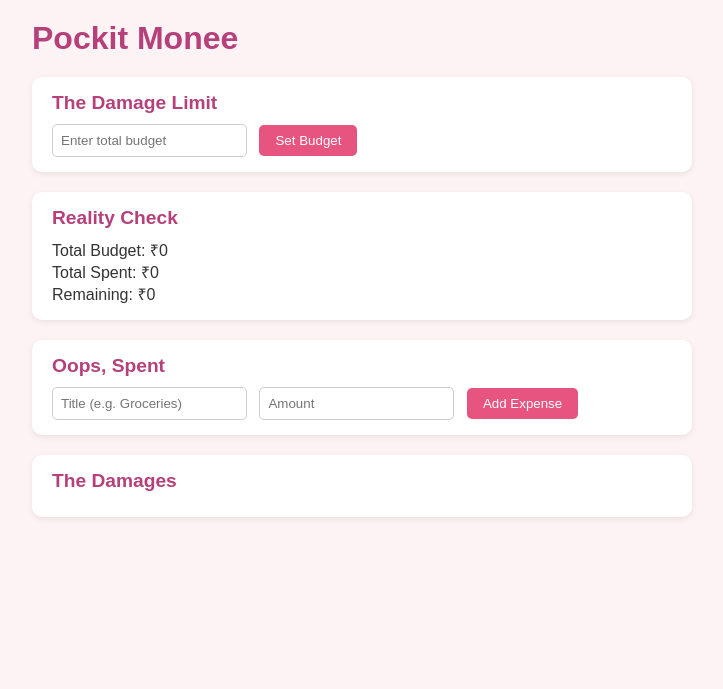
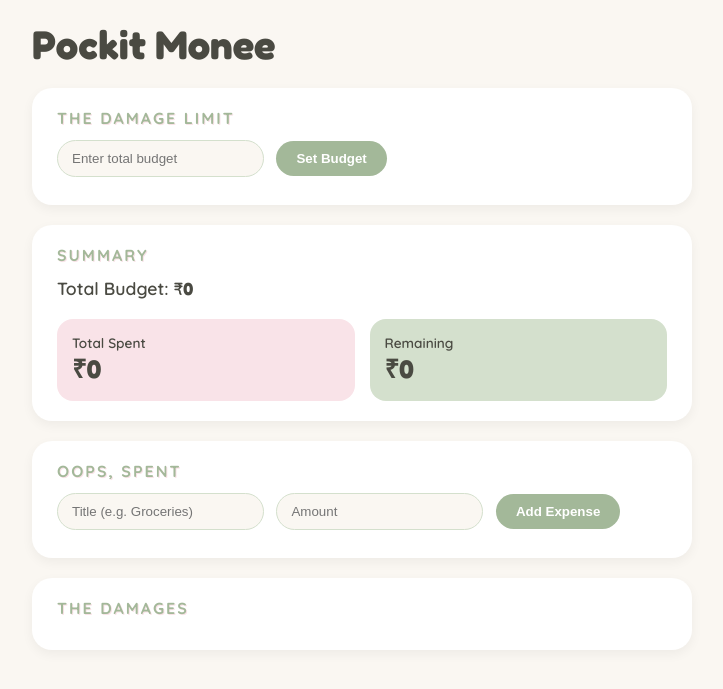
Before and after one commit to simakhter1109/expense-tracker, a Flask app: page / in a window 1280 px wide. Shown: the top 689 px of the page, without its empty margins (278-1001 px from the left). Run offline with Flask 3, Linux system fonts and the light colour scheme.

Commit message:
changed the interface

```diff
--- a/static/style.css
+++ b/static/style.css
@@ -1,3 +1,12 @@
+:root {
+    --sage: #a3b899;
+    --sage-light: #d4e0cd;
+    --pink: #f0c4cf;
+    --pink-light: #f9e3e8;
+    --off-white: #faf7f2;
+    --text-dark: #4a4a42;
+}
+
 * {
     margin: 0;
     padding: 0;
@@ -5,51 +14,62 @@
 }
 
 body {
-    font-family: Arial, sans-serif;
-    background-color: #fdf3f5;
-    color: #333;
+font-family: 'Quicksand', sans-serif;
+    background-color: var(--off-white);
+    color: var(--text-dark);
     padding: 20px;
     max-width: 700px;
     margin: 0 auto;
 }
 
 h1 {
-    color: #b5407a;
+ font-family: 'Fredoka', sans-serif;
+    font-weight: 700;
+    font-size: 2.5rem;
+    color: var(--text-dark);
     margin-bottom: 20px;
 }
 
 section {
     background-color: white;
-    border-radius: 10px;
-    padding: 15px 20px;
+    border-radius: 20px;
+    padding: 20px 25px;
     margin-bottom: 20px;
-    box-shadow: 0 2px 6px rgba(0,0,0,0.08);
+    box-shadow: 0 4px 12px rgba(0,0,0,0.05);
 }
 
 h2 {
-    color: #b5407a;
-    margin-bottom: 10px;
-    font-size: 1.2rem;
+   font-family: 'Quicksand', sans-serif;
+    font-weight: 700;
+    text-transform: uppercase;
+    letter-spacing: 2px;
+    color: var(--sage);
+    text-shadow: 1px 1px 0px var(--pink-light);
+    margin-bottom: 12px;
+    font-size: 1rem;
 }
 
-input, select {
-    padding: 8px;
+input {
+    padding: 10px 14px;
     margin-right: 8px;
-    border: 1px solid #ccc;
-    border-radius: 5px;
+    margin-bottom: 8px;
+    border: 1px solid var(--sage-light);
+    border-radius: 30px;
+    background-color: var(--off-white);
 }
 
 button {
-    padding: 8px 16px;
-    background-color: #e75480;
+    padding: 10px 20px;
+    background-color: var(--sage);
     color: white;
     border: none;
-    border-radius: 5px;
+    border-radius: 30px;
     cursor: pointer;
+    font-weight: bold;
 }
 
 button:hover {
-    background-color: #cf3f6c;
+    background-color: #8fa585;
 }
 
 ul {
@@ -57,6 +77,53 @@ ul {
 }
 
 li {
-    padding: 8px 0;
-    border-bottom: 1px solid #eee;
+    padding: 10px 0;
+    border-bottom: 1px solid var(--pink-light);
 }
+
+.summary-boxes {
+    display: flex;
+    gap: 15px;
+    margin-top: 20px;
+}
+
+.summary-box {
+    flex: 1;
+    border-radius: 16px;
+    padding: 15px;
+}
+
+.spent-box {
+    background-color: var(--pink-light);
+}
+
+.remaining-box {
+    background-color: var(--sage-light);
+}
+
+
+section p {
+    font-family: 'Quicksand', sans-serif;
+    font-weight: 600;
+    font-size: 1.1rem;
+}
+
+.summary-box .label {
+    font-family: 'Quicksand', sans-serif;
+    font-weight: 600;
+    font-size: 0.85rem;
+    color: var(--text-dark);
+}
+
+.summary-box .amount {
+    font-family: 'Fredoka', sans-serif;
+    font-weight: 700;
+    font-size: 1.6rem;
+    color: var(--text-dark);
+}
+
+.stat-number {
+    font-family: 'Fredoka', sans-serif;
+    font-weight: 700;
+    color: var(--text-dark);
+}
--- a/templates/index.html
+++ b/templates/index.html
@@ -4,6 +4,7 @@
     <meta charset="UTF-8">
     <title>My Expense Tracker</title>
     <link rel="stylesheet" href="{{ url_for('static', filename='style.css') }}">
+    <link href="https://fonts.googleapis.com/css2?family=Fredoka:wght@500;600;700&family=Quicksand:wght@600;700&display=swap" rel="stylesheet">
 </head>
 <body>
     <h1>Pockit Monee</h1>
@@ -14,12 +15,20 @@
         <button id="setBudgetBtn">Set Budget</button>
     </section>
 
-    <section>
-        <h2>Reality Check</h2>
-        <p>Total Budget: ₹<span id="totalBudget">0</span></p>
-        <p>Total Spent: ₹<span id="totalSpent">0</span></p>
-        <p>Remaining: ₹<span id="remaining">0</span></p>
-    </section>
+<section>
+    <h2>Summary</h2>
+    <p>Total Budget: ₹<span id="totalBudget" class="stat-number">0</span></p>
+    <div class="summary-boxes">
+        <div class="summary-box spent-box">
+            <div class="label">Total Spent</div>
+            <div class="amount">₹<span id="totalSpent">0</span></div>
+        </div>
+        <div class="summary-box remaining-box">
+            <div class="label">Remaining</div>
+            <div class="amount">₹<span id="remaining">0</span></div>
+        </div>
+    </div>
+</section>
 
 <section>
     <h2>Oops, Spent</h2>
```
